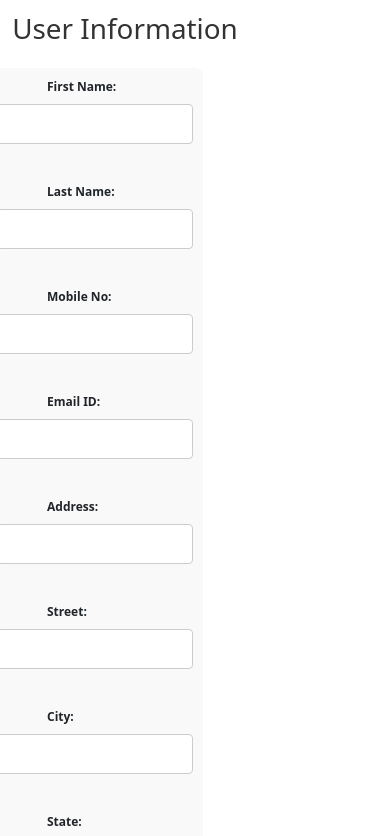
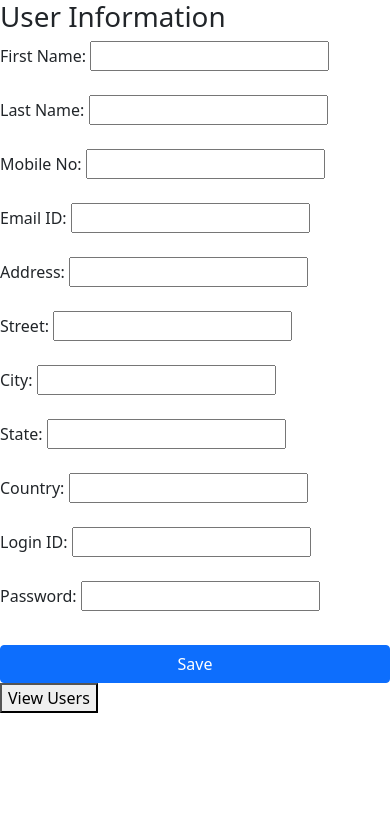
Before and after one commit to chandan822002/NEW, a website: page index.html in a window 390 px wide. Shown: the top 836 px of the page. Drawn offline with nearby package versions, Linux system fonts and the light colour scheme.

Commit message:
Update style.css

```diff
--- a/style.css
+++ b/style.css
@@ -1,158 +1,23 @@
-.containr{
-    display: flex;
-    justify-content: center;
-    margin-left: -200px;
+
+        body {
+            background-color: #f8f9fa;
+            margin-top: 20px;
         }
-h1 {
-    text-align: center;
-     margin-left: 410px;
-    width: 350px;
-    margin-top: 10px;
-    color: #333;
-  }
- body {
-    font-family: Arial, sans-serif;
-    background-color: #f4f4f9;
- }
-
-  input {
-    width:100%;
-    display: inline;
-    padding: 8px;
-    margin: 1px;
-    margin-left: 170px;
-    border: 1px solid #ddd;
-    border-radius: 4px;
-  }
-  button {
-    width: 270px;
-    padding: 10px;
-    background-color: #5cb85c;
-    border: none;
-    border-radius: 4px;
-    color: white;
-    font-size: 16px;
-    cursor: pointer;
-  }
-   .btn1 {
-    width: 200px;
-    /* height: 10px; */
-    margin-left: 5px;
-    margin-top: 10px;
-    padding: 5px;
-    background-color: #5cb85c;
-    border: none;
-    border-radius: 10px;
-    color: white;
-    font-size: 16px;
-    cursor: pointer;
-  }
-  button:hover {
-    background-color: #760606;
-  }
-   #myForm {
-    background-color: white;
-    height: 80vh;
-    padding: 20px;
-    border-radius: 8px;
-    box-shadow:  rgba(0, 0, 0, 0.1);
-    box-shadow: 0 0 10px rgba(0, 0, 0, 0.1);
-    width: 30px;
-    height: 10px;
-   }
-   /* Basic styling for the form */
-.myForm {
+        .container {
             max-width: 600px;
             margin: 0 auto;
-  padding: 20px;
-  background-color: #f9f9f9;
-  border-radius: 8px;
         }
-
-.myForm label {
-  display: block;
-  margin-bottom: 8px;
+        .form-label {
             font-weight: bold;
         }
-
-.myForm input {
+        .form-control {
+            margin-bottom: 10px;
+        }
+        .btn-primary {
             width: 100%;
-  padding: 8px;
-  margin-bottom: 15px;
-  border: 1px solid #ccc;
-  border-radius: 4px;
+            margin-top: 10px;
         }
-
-.myForm button {
-  padding: 10px 15px;
-  background-color: #007bff;
-  color: white;
-  border: none;
-  border-radius: 4px;
-  cursor: pointer;
+        .btn-secondary {
+            width: 100%;
+            margin-top: 10px;
         }
-
-.myForm button:hover {
-  background-color: #0056b3;
-}
-
-/* Responsive styles */
-@media (max-width: 768px) {
-  .myForm {
-      padding: 15px;
-      max-width: 100%;
-  }
-
-  .myForm label {
-      font-size: 14px;
-  }
-
-  .myForm input {
-      font-size: 14px;
-  }
-
-  .myForm button {
-      width: 100%;
-      padding: 12px;
-  }
-}
-
-@media (max-width: 480px) {
-  .myForm {
-      padding: 10px;
-  }
-
-  .myForm label {
-      font-size: 12px;
-      margin-left: 50px;
-  }
-
-  .myForm input {
-      font-size: 12px;
-      padding: 10px;
-  }
-
-  .myForm button {
-      padding: 15px;
-      font-size: 14px;
-  }
-
-  /* Adjust the view users button for smaller screens */
-  .btn1 {
-      width: 250px;
-      height: 60px;
-      margin-left: -20px;
-      padding: 12px;
-      font-size: 16px;
-      /* margin-top: 10px; */
-      margin-left: -30px;
-  }
-  h1{
-    width: 310px;
-      height: 60px;
-      margin-left: -30px;
-      padding: 12px;
-      font-size: 16px;
-      margin-top: 20px;
-  }
-}
```
Lines whose indentation alone changed are shown as unchanged.
